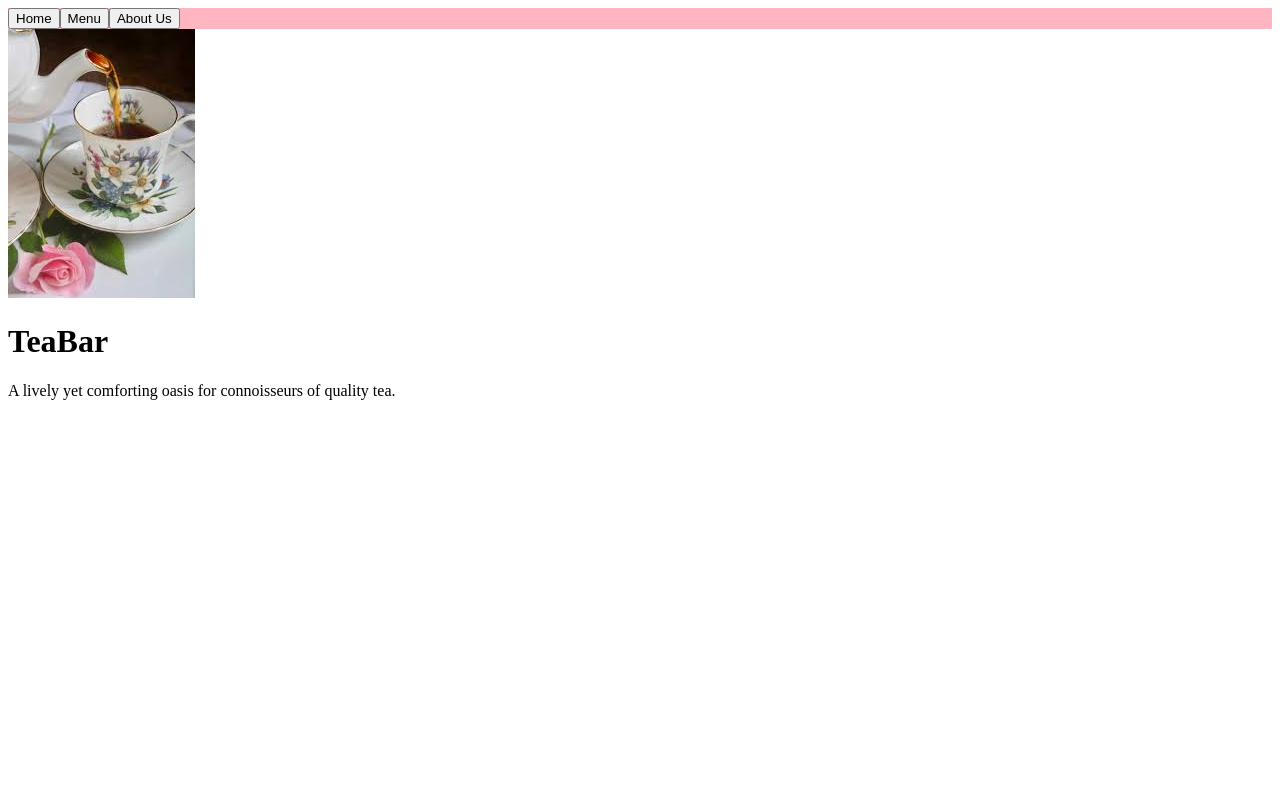
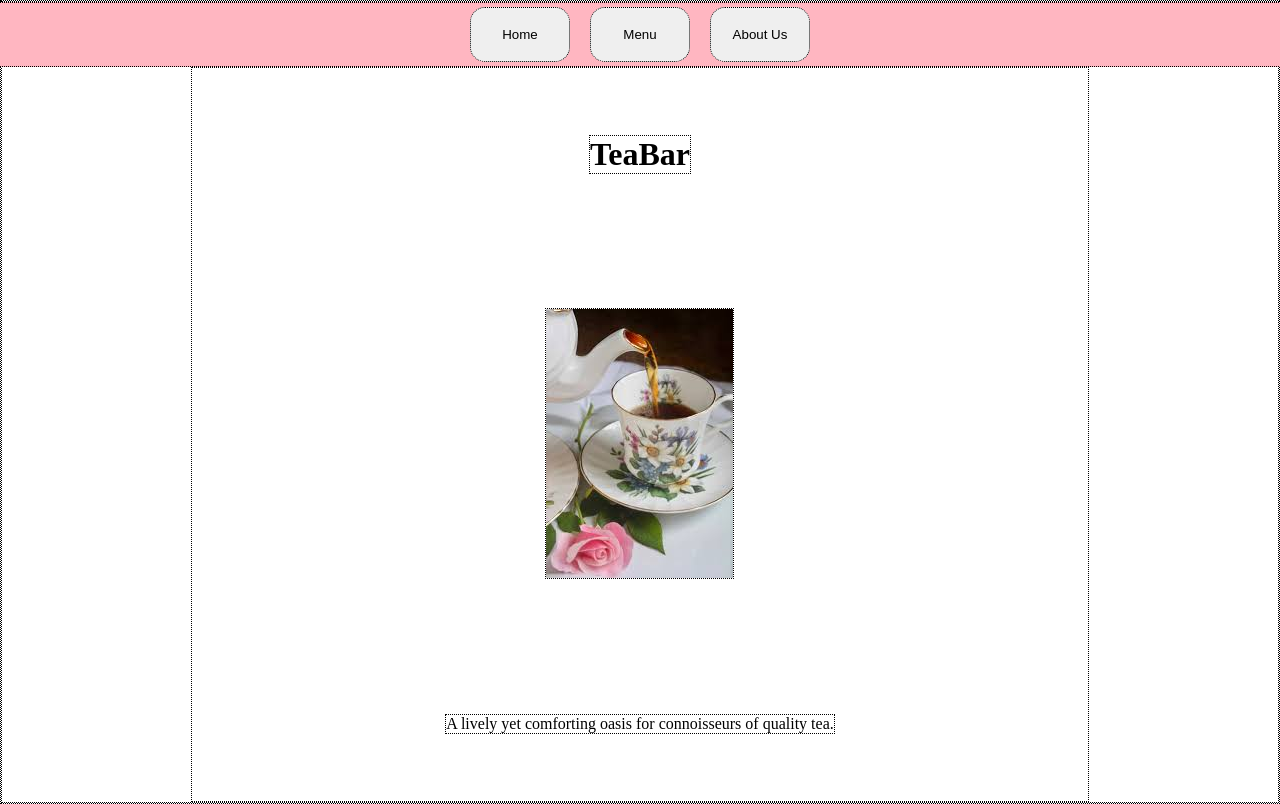
Before and after one commit to irinaravenova/restaurant-webpack, a website built with webpack: page dist/index.html in a window 1280 px wide. Built offline with Linux system fonts and the light colour scheme.

Commit message:
added basic grid layout to features

```diff
--- a/src/homepage.js
+++ b/src/homepage.js
@@ -12,8 +12,8 @@ function homepageComponent() {
     header.innerHTML = "TeaBar";
     caption.innerHTML = "A lively yet comforting oasis for connoisseurs of quality tea.";
 
+    contentDiv.appendChild(header);
     contentDiv.appendChild(image);
-    contentDiv.appendChild(header);
     contentDiv.appendChild(caption);
 }
 
--- a/src/style.css
+++ b/src/style.css
@@ -1,3 +1,45 @@
+* {
+  border-style: dotted;
+  border-width: 1px;
+  padding: 0;
+  margin: 0;
+}
+
+body {
+  height: 100vh;
+  display: grid;
+  grid-auto-flow: row;
+  justify-content: center;
+  justify-items: center;
+  grid-template-rows: 65px auto;
+}
+
 .nav {
-    background-color: lightpink;
-  }
+  width: 100vw;
+  border-style: dotted;
+  background-color: lightpink;
+  display: grid;
+  grid-auto-flow: column;
+  justify-content: center;
+  justify-items: center;
+  align-items: center;
+  gap: 20px;
+}
+
+button {
+    width: 100px;
+    height: 55px;
+    border-radius: 15px;
+}
+
+h1 {
+    position: sticky;
+}
+
+#content {
+    width: 70vw;
+    display: grid;
+    justify-content: center;
+    justify-items: center;
+    align-items: center;
+}
```
Also changed, not shown: dist/bundle.js.
